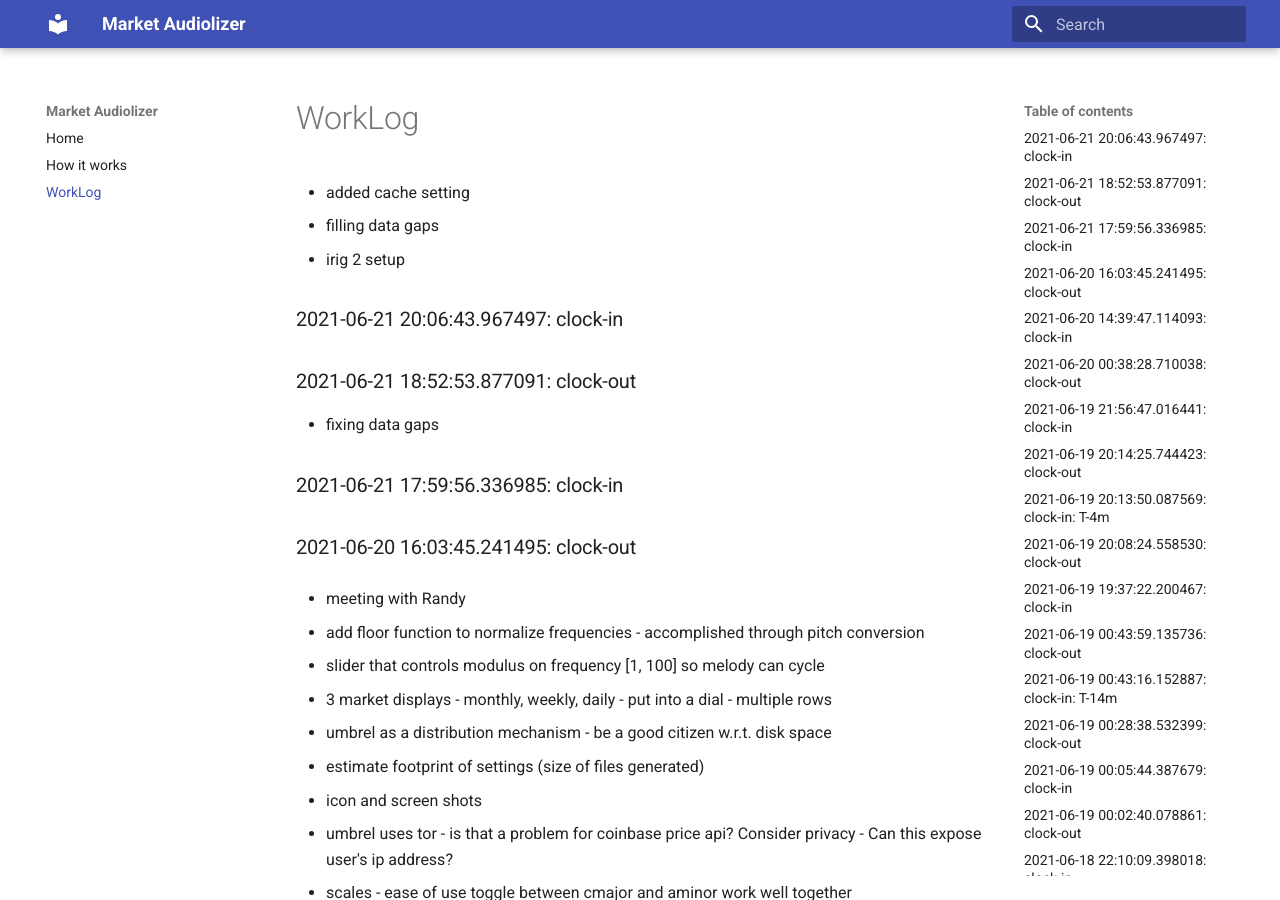
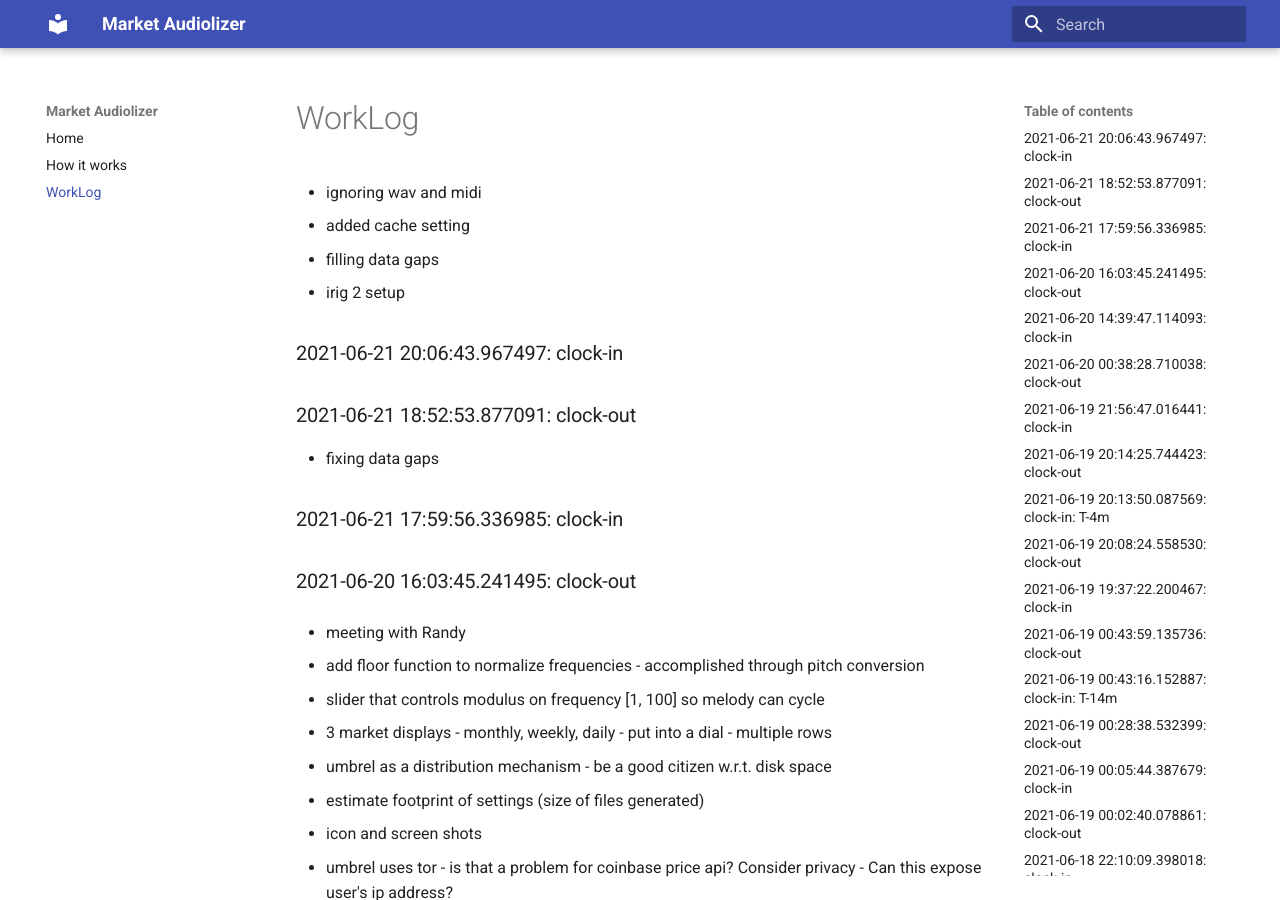
Before and after one commit to asherp/audiolizer, an MkDocs documentation site: the page built from docs/WorkLog.md, in a window 1280 px wide and 900 px high. Built offline with MkDocs 1.6.1 and Material for MkDocs 9.7.7, drawn with Linux system fonts in a browser that asks for light colours.

Commit message:
ignoring wav and midi

```diff
--- a/WorkLog.md
+++ b/WorkLog.md
@@ -1,3 +1,4 @@
+* ignoring wav and midi
 * added cache setting
 * filling data gaps
 * irig 2 setup
```
Also changed, not shown: 1 other file.
